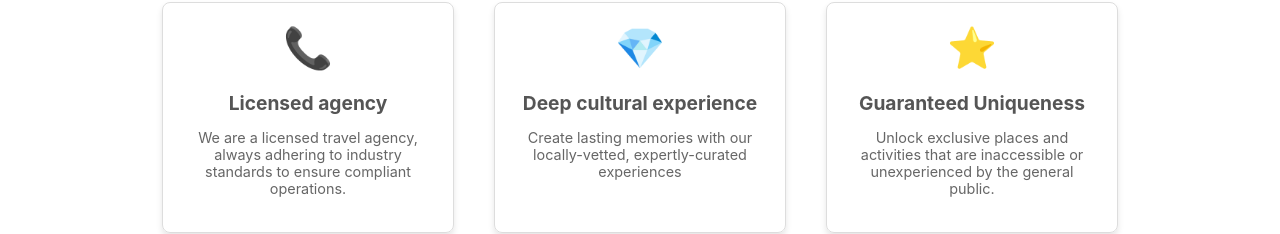
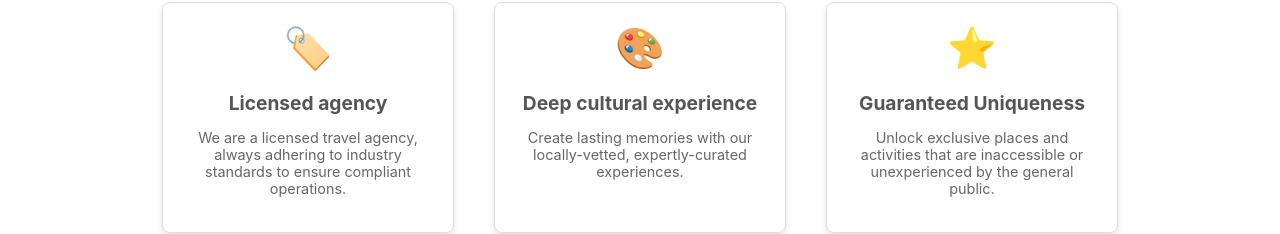
Before and after one commit to Weiqian-Ni-29/sinomad-frontend, a React (Create React App) app: page / in a window 1280 px wide. Shown: the part 214-448 px from the top of the page. Built offline with nearby package versions, Linux system fonts and the light colour scheme.

Commit message:
finetune

```diff
--- a/src/components/WhyChooseUs.jsx
+++ b/src/components/WhyChooseUs.jsx
@@ -4,14 +4,14 @@ import "./WhyChooseUs.css";
 const WhyChooseUs = () => {
   const features = [
     {
-      icon: "📞",
+      icon: "🏷️",
       title: "Licensed agency",
       description: "We are a licensed travel agency, always adhering to industry standards to ensure compliant operations.",
     },
     {
-      icon: "💎",
+      icon: "🎨",
       title: "Deep cultural experience",
-      description: "Create lasting memories with our locally-vetted, expertly-curated experiences",
+      description: "Create lasting memories with our locally-vetted, expertly-curated experiences.",
     },
     {
       icon: "⭐",
```
